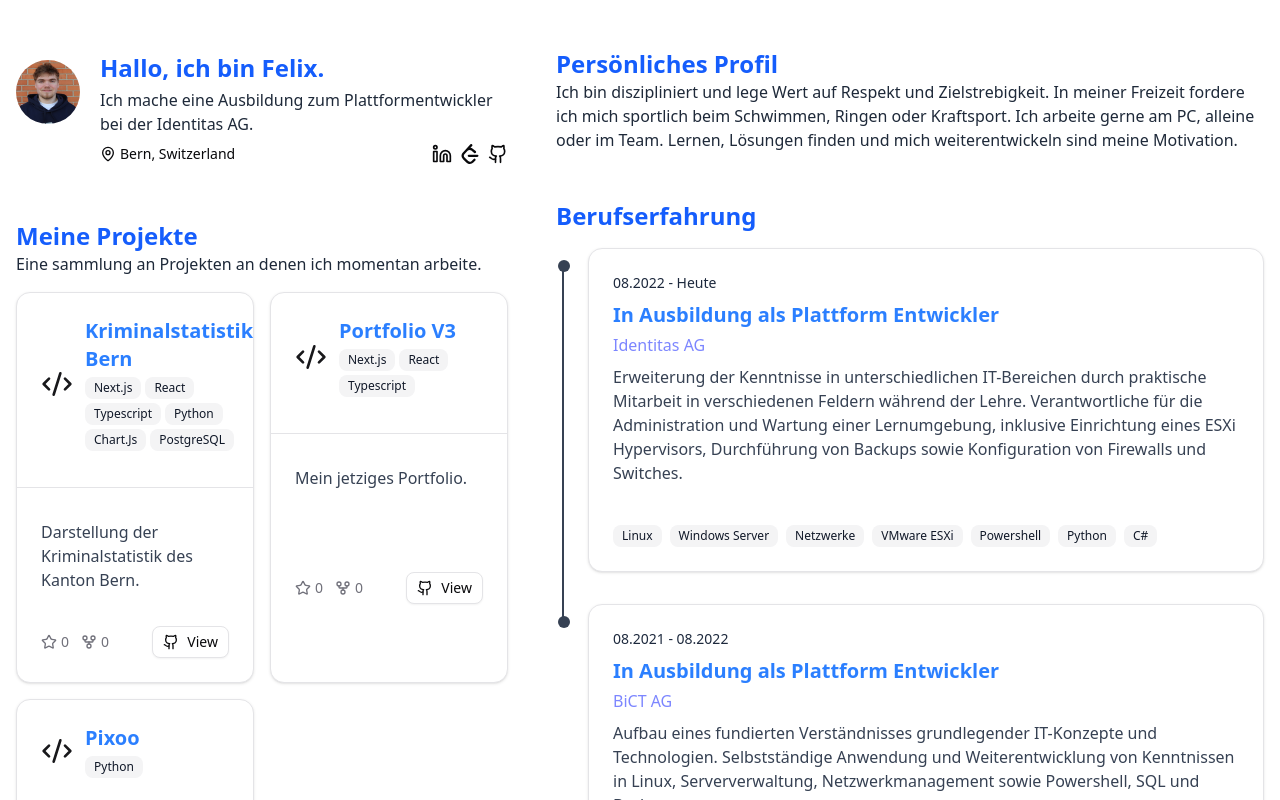
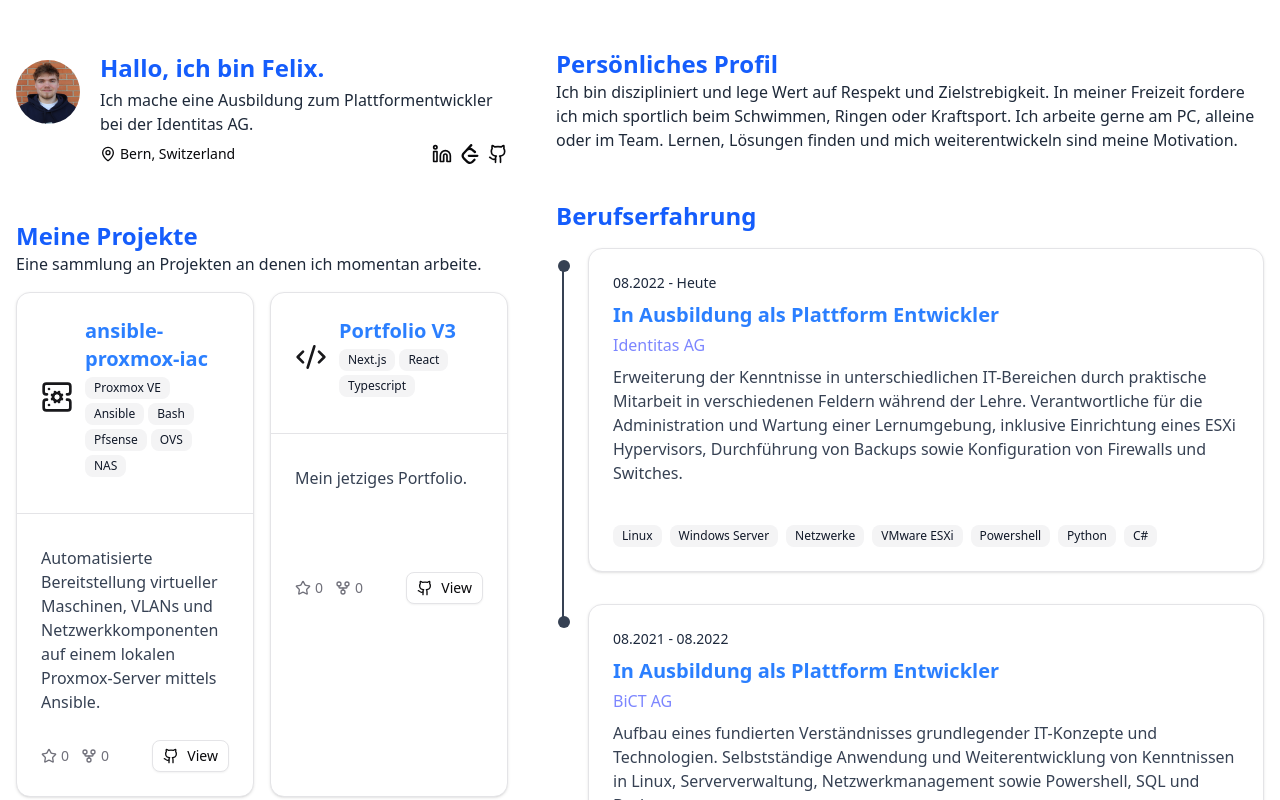
Before and after one commit to fst135207/portfoliov3, a Next.js app in the folder portfolio/: page / in a window 1280 px wide. Shown: the top 800 px of the page. Built offline with nearby package versions, Linux system fonts and the light colour scheme.

Commit message:
Update page.tsx for Desktop also

```diff
--- a/portfolio/app/page.tsx
+++ b/portfolio/app/page.tsx
@@ -70,23 +70,13 @@ export default function Home() {
               <h2 className="text-2xl font-bold text-blue-600">Meine Projekte</h2>
               <p className="text-gray-800 text-sm sm:text-base">Eine sammlung an Projekten an denen ich momentan arbeite.</p>
               <div className="grid grid-cols-1 xl:grid-cols-2 gap-4 mt-4">
-                {/*
-                <ProjectCard
-                  id={1}
-                  title="Cooked or Cracked"
-                  description="Kleines Side-Project, finde heraus ob du in deinem Fachgebiet Cooked oder Cracked bist."
-                  icon={<GraduationCap size={32} />}
-                  technologies={["Next.js", "React", "Typescript", "PostgreSQL", "Django", "Redis", "Docker", "AWS EKS"]}
-                  projectUrl="https://cookedorcracked.com"
-                />
-                */}
-                <ProjectCard
+               <ProjectCard
                   id={2}
-                  title="Kriminalstatistik Bern"
-                  description="Darstellung der Kriminalstatistik des Kanton Bern."
-                  icon={<Code2 size={32} />}
-                  technologies={["Next.js","React","Typescript","Python","Chart.Js","PostgreSQL"]}
-                  githubUrl="https://github.com/fst135207/Kriminalstatistik-Bern"
+                  title="ansible-proxmox-iac"
+                  description="Automatisierte Bereitstellung virtueller Maschinen, VLANs und Netzwerkkomponenten auf einem lokalen Proxmox-Server mittels Ansible."
+                  icon={<ServerCog size={32} />}
+                  technologies={["Proxmox VE","Ansible","Bash","Pfsense","OVS","NAS"]}
+                  githubUrl="https://github.com/fst135207/ansible-proxmox-iac"
                   stars={0}
                   forks={0}
                 />
```
